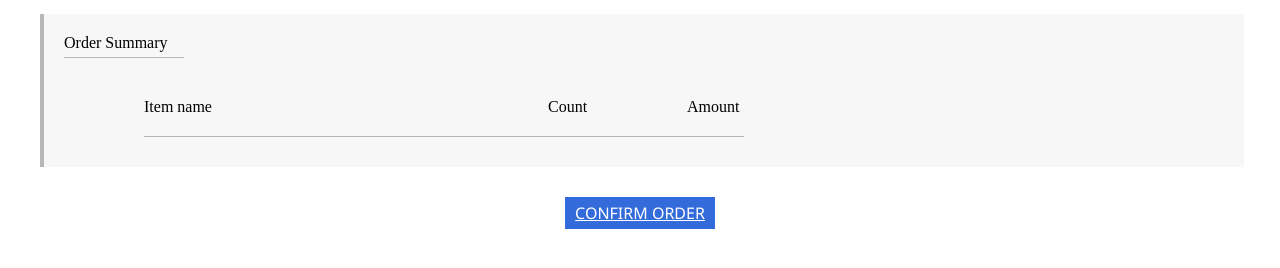
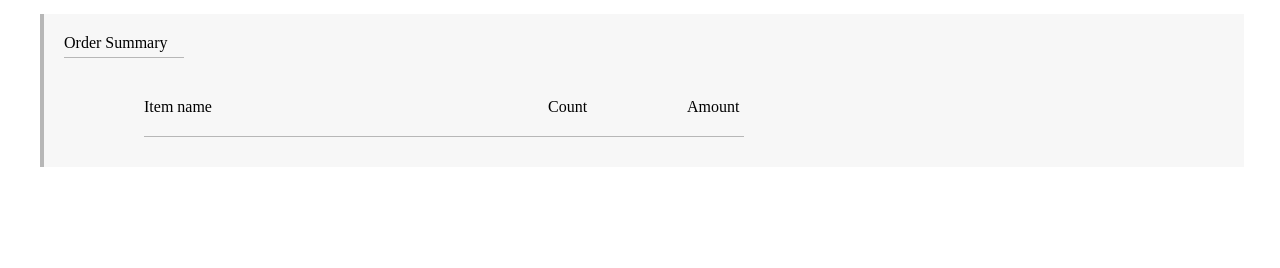
Before and after one commit to rishworld2050/rishworld2050.github.io, a plain HTML site: page Pages/index.html at #!/orderCnf in a window 1280 px wide. Shown: the part 76-344 px from the top of the page. Drawn offline with nearby package versions, Linux system fonts and the light colour scheme; some packages are replaced by stand-ins of ours.

Commit message:
Added code to hide button on direct load

```diff
--- a/Pages/orderConfirmation.html
+++ b/Pages/orderConfirmation.html
@@ -25,4 +25,4 @@
 					</div>
 				</div>
 		</div>
-		<a href="#" class="orderBtn">Confirm Order</a>
+		<a href="#" class="orderBtn" ng-show="totalItem!=0">Confirm Order</a>
```
